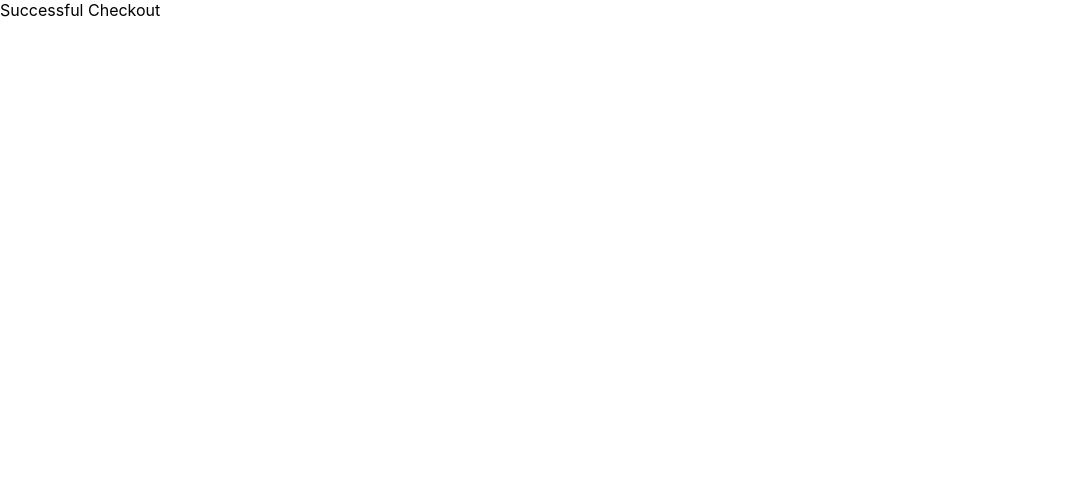
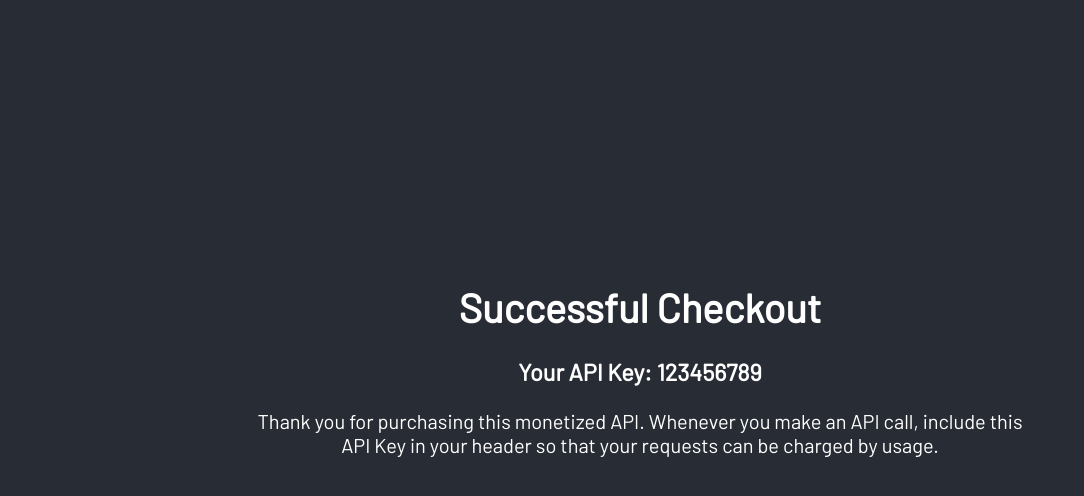
Before and after one commit to gilaniasher/monetized-api, a React (Create React App) app in the folder frontend/: page /monetized-api/success in a window 1280 px wide. Shown: the top 496 px of the page, without its empty margins (0-1084 px from the left). Built offline with nearby package versions, Linux system fonts and the light colour scheme.

Commit message:
Added styling and text for frontend pages

```diff
--- a/frontend/src/App.js
+++ b/frontend/src/App.js
@@ -1,11 +1,11 @@
 import { BrowserRouter as Router, Route, Switch } from 'react-router-dom'
 
 import Home from './components/Home/Home'
-import SuccessCheckout from './components/SuccessCheckout'
-import ErrorCheckout from './components/ErrorCheckout'
+import SuccessCheckout from './components/SuccessCheckout/SuccessCheckout'
+import ErrorCheckout from './components/ErrorCheckout/ErrorCheckout'
 
 const App = () => {
-  return (
+  return <div style={{height: '100%', width: '100%'}}>
     <Router basename='/monetized-api'>
       <Switch>
         <Route exact path='/' component={Home} />
@@ -13,7 +13,7 @@ const App = () => {
         <Route exact path='/error' component={ErrorCheckout} />
       </Switch>
     </Router>
-  )
+  </div>
 }
 
 export default App
--- a/frontend/src/components/ErrorCheckout.js
+++ /dev/null
@@ -1,9 +0,0 @@
-import React from 'react'
-
-const ErrorCheckout = () => {
-  return <div>
-    Error Checkout
-  </div>
-}
-
-export default ErrorCheckout
--- /dev/null
+++ b/frontend/src/components/ErrorCheckout/ErrorCheckout.css
@@ -0,0 +1,15 @@
+.container {
+  display: flex;
+  flex-direction: column;
+  width: 100vw;
+  height: 100vh;
+  align-items: center;
+  background-color: #282c34;
+  color: white;
+}
+
+.text-container {
+  margin-top: 20%;
+  text-align: center;
+  width: 60%;
+}
--- /dev/null
+++ b/frontend/src/components/ErrorCheckout/ErrorCheckout.js
@@ -0,0 +1,16 @@
+import React from 'react'
+import './ErrorCheckout.css'
+
+const ErrorCheckout = () => {
+  return <div className='container'>
+    <div className='text-container'>
+      <h1>Something Went Wrong</h1>
+      <p>
+        There was a problem registering you for this monetized API.
+        Please try again later.
+      </p>
+    </div>
+  </div>
+}
+
+export default ErrorCheckout
--- a/frontend/src/components/Home/Home.css
+++ b/frontend/src/components/Home/Home.css
@@ -1,38 +1,31 @@
-.App {
-  text-align: center;
-}
-
-.App-logo {
-  height: 40vmin;
-  pointer-events: none;
-}
-
-@media (prefers-reduced-motion: no-preference) {
-  .App-logo {
-    animation: App-logo-spin infinite 20s linear;
-  }
-}
-
-.App-header {
-  background-color: #282c34;
-  min-height: 100vh;
+.container {
   display: flex;
   flex-direction: column;
+  width: 100vw;
+  height: 100vh;
   align-items: center;
-  justify-content: center;
-  font-size: calc(10px + 2vmin);
+  background-color: #282c34;
   color: white;
 }
 
-.App-link {
-  color: #61dafb;
+.text-container {
+  margin-top: 20%;
+  text-align: center;
+  width: 60%;
 }
 
-@keyframes App-logo-spin {
-  from {
-    transform: rotate(0deg);
-  }
-  to {
-    transform: rotate(360deg);
-  }
+.get-started {
+  margin-top: 5%;
+  padding: 15px 32px;
+  border-radius: 100px;
+  border: none;
+  background-color: #9CFFFA;
+  font-family: 'Barlow', 'sans-serif';
+  font-size: 20px;
+  font-weight: bold;
+  transition-duration: 0.4s;
 }
+
+.get-started:hover {
+  background-color: #75B8C8;
+}
--- a/frontend/src/components/Home/Home.js
+++ b/frontend/src/components/Home/Home.js
@@ -1,24 +1,22 @@
 import React from 'react'
-import logo from './logo.svg'
 import './Home.css'
 
 const Home = () => {
-  return (
-    <header className="App-header">
-      <img src={logo} className="App-logo" alt="logo" />
+  const checkout = () => {
+  }
+
+  return <div className='container'>
+    <div className='text-container'>
+      <h1>Monetized API</h1>
       <p>
-        Edit <code>src/App.js</code> and save to reload.
+        If you are interested in signing up for this API,
+        you will have to put a credit card on file through
+        Stripe's API. In return you will get an API Key that
+        you can use to start using this API.
       </p>
-      <a
-        className="App-link"
-        href="https://reactjs.org"
-        target="_blank"
-        rel="noopener noreferrer"
-      >
-        Learn React
-      </a>
-    </header>
-  )
+      <button className='get-started' onClick={checkout}>Get Started</button>
+    </div>
+  </div>
 }
 
 export default Home
--- a/frontend/src/components/SuccessCheckout.js
+++ /dev/null
@@ -1,9 +0,0 @@
-import React from 'react'
-
-const SuccessCheckout = () => {
-  return <div>
-    Successful Checkout
-  </div>
-}
-
-export default SuccessCheckout
--- /dev/null
+++ b/frontend/src/components/SuccessCheckout/SuccessCheckout.css
@@ -0,0 +1,15 @@
+.container {
+  display: flex;
+  flex-direction: column;
+  width: 100vw;
+  height: 100vh;
+  align-items: center;
+  background-color: #282c34;
+  color: white;
+}
+
+.text-container {
+  margin-top: 20%;
+  text-align: center;
+  width: 60%;
+}
--- /dev/null
+++ b/frontend/src/components/SuccessCheckout/SuccessCheckout.js
@@ -0,0 +1,18 @@
+import React from 'react'
+import './SuccessCheckout.css'
+
+const SuccessCheckout = () => {
+  return <div className='container'>
+    <div className='text-container'>
+      <h1>Successful Checkout</h1>
+      <h3>Your API Key: 123456789</h3>
+      <p>
+        Thank you for purchasing this monetized API.
+        Whenever you make an API call, include this API Key in your header
+        so that your requests can be charged by usage.
+      </p>
+    </div>
+  </div>
+}
+
+export default SuccessCheckout
--- a/frontend/src/index.css
+++ b/frontend/src/index.css
@@ -1,8 +1,9 @@
+@import url('https://fonts.googleapis.com/css2?family=Barlow&display=swap');
+
 body {
   margin: 0;
-  font-family: -apple-system, BlinkMacSystemFont, 'Segoe UI', 'Roboto', 'Oxygen',
-    'Ubuntu', 'Cantarell', 'Fira Sans', 'Droid Sans', 'Helvetica Neue',
-    sans-serif;
+  font-family: 'Barlow', sans-serif;
+  font-size: 20px;
   -webkit-font-smoothing: antialiased;
   -moz-osx-font-smoothing: grayscale;
 }
```
Also changed, not shown: frontend/src/components/Home/logo.svg (deleted).
